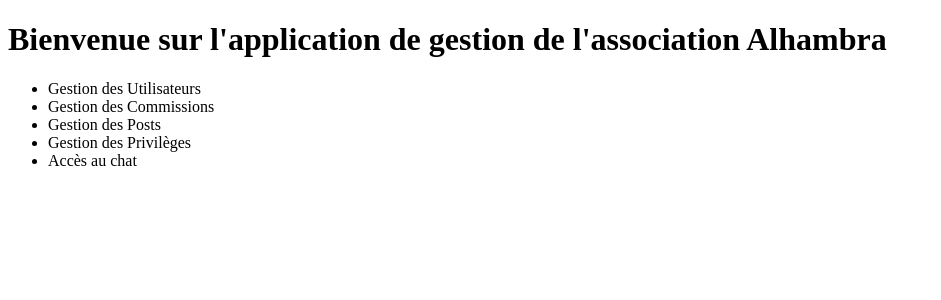
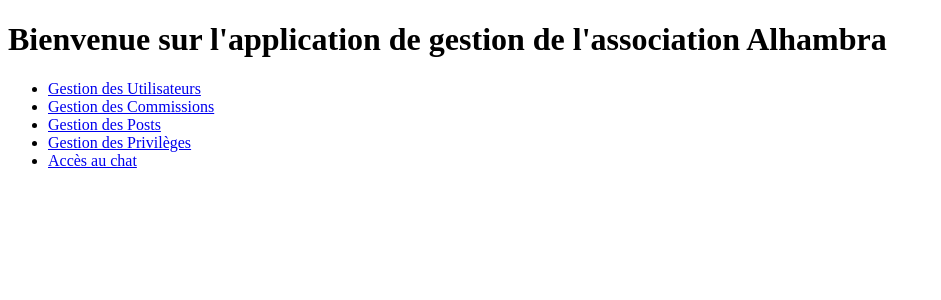
Before and after one commit to JuleSpace/alhambra, a Vue app in the folder frontend/: page / in a window 1280 px wide. Shown: the top 300 px of the page, without its empty margins (0-941 px from the left). Built offline with nearby package versions, Linux system fonts and the light colour scheme.

Commit message:
ajout des index vue

```diff
--- a/frontend/src/router/index.js
+++ b/frontend/src/router/index.js
@@ -7,7 +7,31 @@
     name: 'Home',
     component: Home,
   },
-  // autres routes si nécessaires
+  {
+    path: '/Utilisateur',
+    name: 'Utilisateur',
+    component: () => import('./Utilisateur/index.vue'),
+  },
+  {
+    path: '/Privilèges',
+    name: 'Privilèges',
+    component: () => import('./Privilèges/index.vue'),
+  },
+  {
+    path: '/Posts',
+    name: 'Posts',
+    component: () => import('./Posts/index.vue'),
+  },
+  {
+    path: '/Commissions',
+    name: 'Commissions',
+    component: () => import('./Commissions/index.vue'),
+  },
+  {
+    path: '/Chat',
+    name: 'Chat',
+    component: () => import('./Chat/index.vue'),
+  },
 ];
 
 const router = createRouter({
--- /dev/null
+++ b/frontend/src/views/Utilisateur/index.vue
@@ -0,0 +1,13 @@
+<template>
+    <div>
+        <h1>Liste des Utilisateurs</h1>
+        <UtilisateurListe/>
+    </div>
+
+    <router-link to="/create">Créer un nouvel utilisateur</router-link>
+</template>
+
+<script>
+import UtilisateurListe from '@/components/UtilisateurListe.vue';
+
+</script>
--- a/frontend/src/views/home.vue
+++ b/frontend/src/views/home.vue
@@ -3,11 +3,11 @@
     <h1>Bienvenue sur l'application de gestion de l'association Alhambra</h1>
 
     <ul>
-      <li>Gestion des Utilisateurs</li>
-      <li>Gestion des Commissions</li>
-      <li>Gestion des Posts</li>
-      <li>Gestion des Privilèges</li>
-      <li>Accès au chat</li>
+      <li><router-link to="/utilisateur">Gestion des Utilisateurs</router-link></li>
+      <li><router-link to="/commissions">Gestion des Commissions</router-link></li>
+      <li><router-link to="/posts">Gestion des Posts</router-link></li>
+      <li><router-link to="/privilèges">Gestion des Privilèges</router-link></li>
+      <li><router-link to="/chat">Accès au chat</router-link></li>
     </ul>
   </div>
 </template>
```
Also changed, not shown: frontend/src/components/UtilisateursListe.vue (added), frontend/src/views/Posts/index.vue (added), frontend/src/views/Privilèges/index.vue (added), frontend/src/views/Utilisateur/create.vue (added), frontend/src/views/chat/index.vue (added), frontend/src/views/commissions/index.vue (added).
